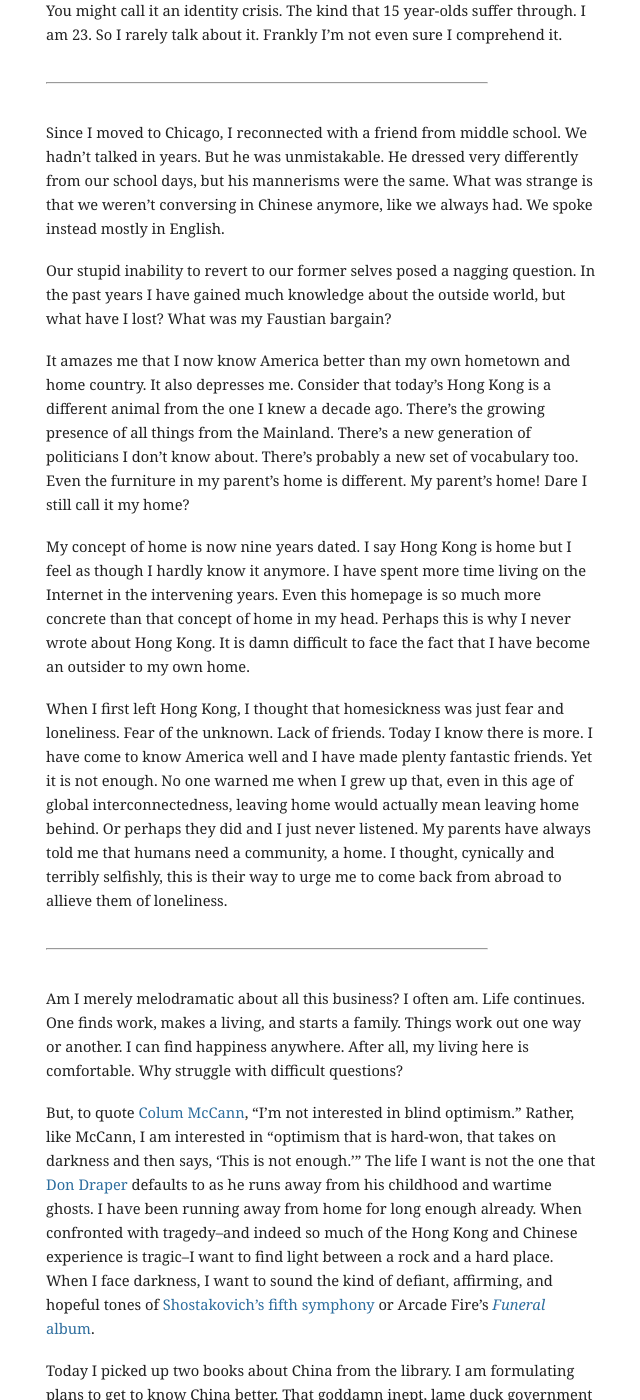
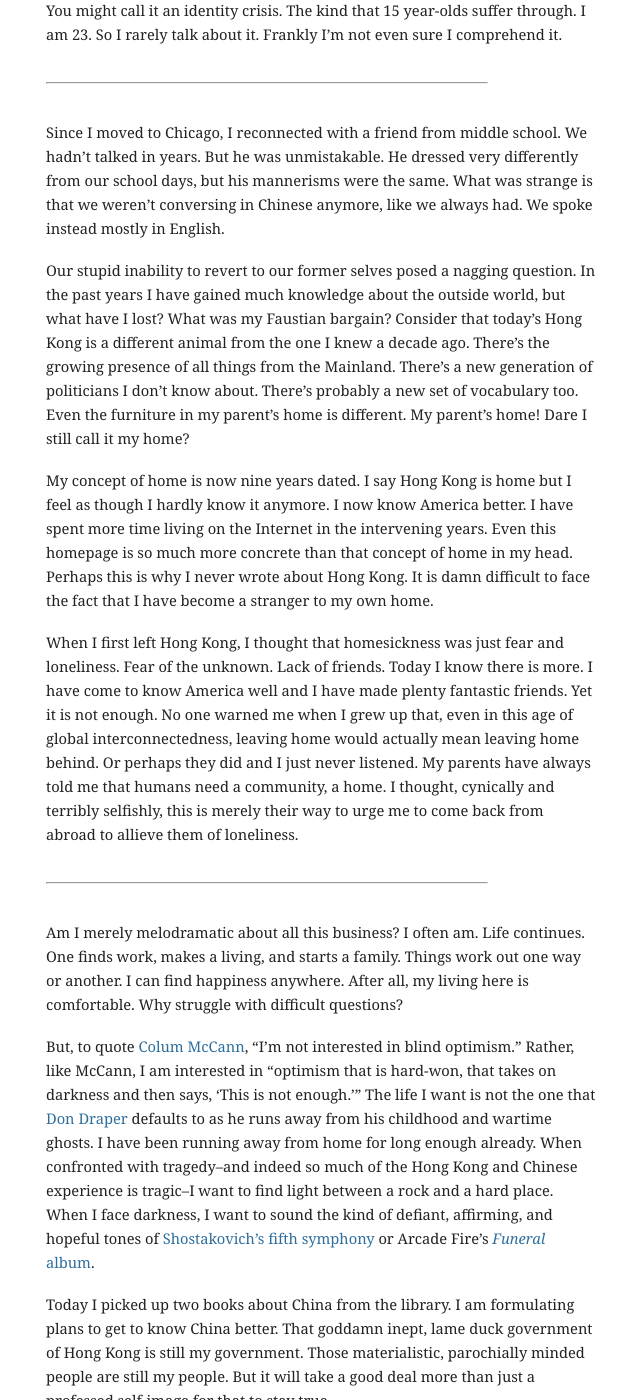
Before and after one commit to mbwong/mbwong.github.com, a Jekyll site: the page built from _posts/2013-07-14-home.md, in a window 1280 px wide and 1400 px high, scrolled down 1696 px. Shown: the whole window, without its empty margins (304-944 px from the left). Built offline with Jekyll 4.4.1, drawn with Linux system fonts in a browser that asks for light colours.

Commit message:
Update 2013-07-14-home.md

```diff
--- a/_posts/2013-07-14-home.md
+++ b/_posts/2013-07-14-home.md
@@ -34,13 +34,11 @@ Of course, there is something incongruous about this. I have come to know Americ
 
 Since I moved to Chicago, I reconnected with a friend from middle school. We hadn't talked in years. But he was unmistakable. He dressed very differently from our school days, but his mannerisms were the same. What was strange is that we weren’t conversing in Chinese anymore, like we always had. We spoke instead mostly in English.
 
-Our stupid inability to revert to our former selves posed a nagging question. In the past years I have gained much knowledge about the outside world, but what have I lost? What was my Faustian bargain?
+Our stupid inability to revert to our former selves posed a nagging question. In the past years I have gained much knowledge about the outside world, but what have I lost? What was my Faustian bargain? Consider that today's Hong Kong is a different animal from the one I knew a decade ago. There's the growing presence of all things from the Mainland. There's a new generation of politicians I don't know about. There's probably a new set of vocabulary too. Even the furniture in my parent's home is different. My parent's home! Dare I still call it my home?
 
-It amazes me that I now know America better than my own hometown and home country. It also depresses me. Consider that today's Hong Kong is a different animal from the one I knew a decade ago. There's the growing presence of all things from the Mainland. There's a new generation of politicians I don't know about. There's probably a new set of vocabulary too. Even the furniture in my parent's home is different. My parent's home! Dare I still call it my home?
+My concept of home is now nine years dated. I say Hong Kong is home but I feel as though I hardly know it anymore. I now know America better. I have spent more time living on the Internet in the intervening years. Even this homepage is so much more concrete than that concept of home in my head. Perhaps this is why I never wrote about Hong Kong. It is damn difficult to face the fact that I have become a stranger to my own home.
 
-My concept of home is now nine years dated. I say Hong Kong is home but I feel as though I hardly know it anymore. I have spent more time living on the Internet in the intervening years. Even this homepage is so much more concrete than that concept of home in my head. Perhaps this is why I never wrote about Hong Kong. It is damn difficult to face the fact that I have become an outsider to my own home.
-
-When I first left Hong Kong, I thought that homesickness was just fear and loneliness. Fear of the unknown. Lack of friends. Today I know there is more. I have come to know America well and I have made plenty fantastic friends. Yet it is not enough. No one warned me when I grew up that, even in this age of global interconnectedness, leaving home would actually mean leaving home behind. Or perhaps they did and I just never listened. My parents have always told me that humans need a community, a home. I thought, cynically and terribly selfishly, this is their way to urge me to come back from abroad to allieve them of loneliness.
+When I first left Hong Kong, I thought that homesickness was just fear and loneliness. Fear of the unknown. Lack of friends. Today I know there is more. I have come to know America well and I have made plenty fantastic friends. Yet it is not enough. No one warned me when I grew up that, even in this age of global interconnectedness, leaving home would actually mean leaving home behind. Or perhaps they did and I just never listened. My parents have always told me that humans need a community, a home. I thought, cynically and terribly selfishly, this is merely their way to urge me to come back from abroad to allieve them of loneliness.
 
 ----------------------------------
 
```
